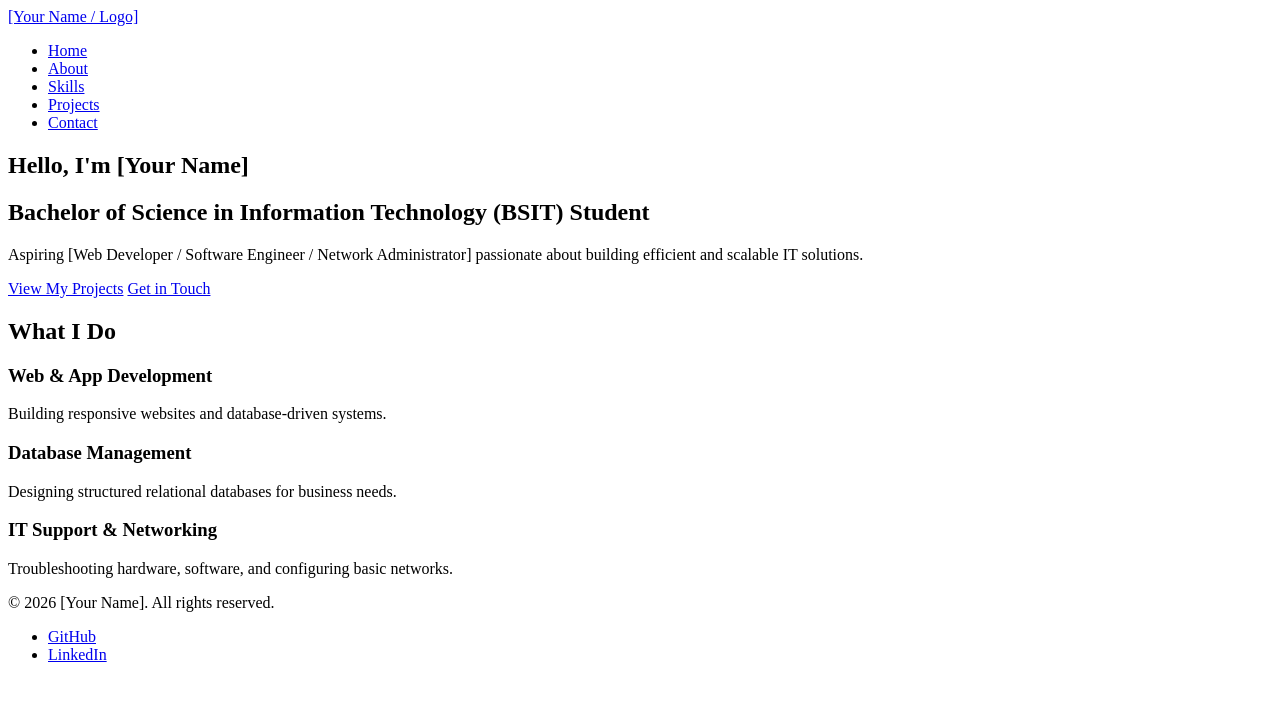
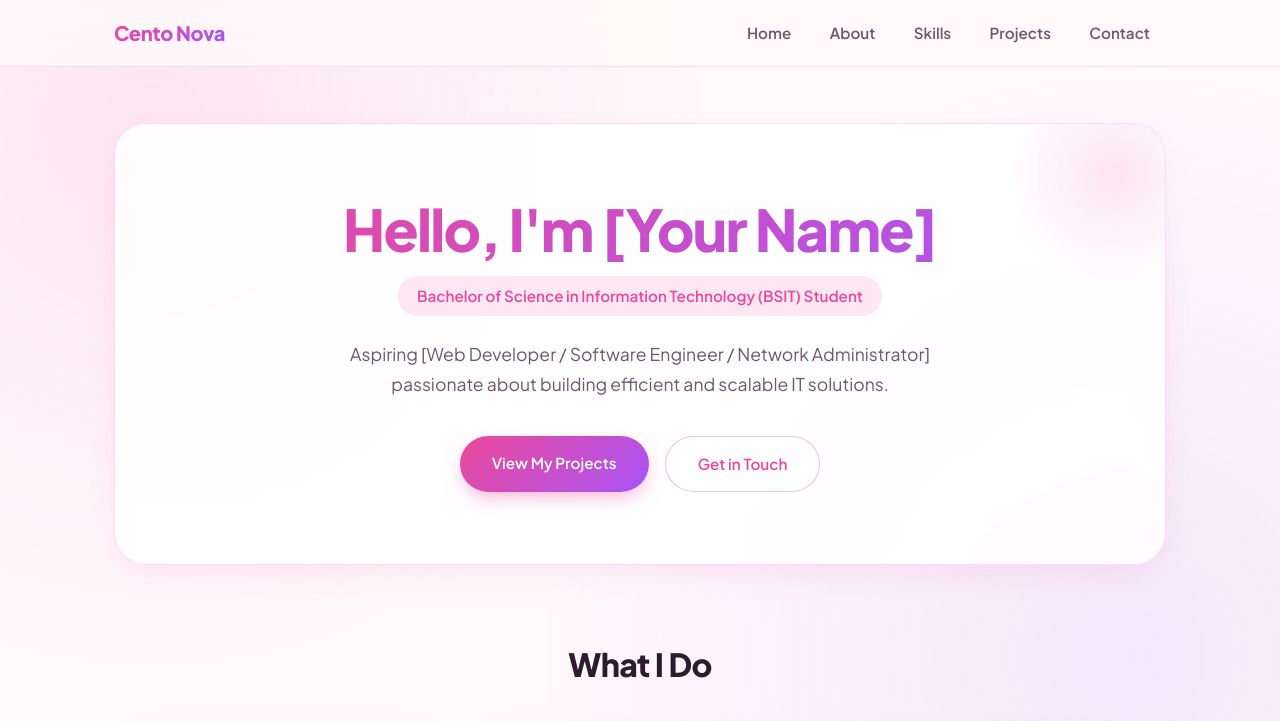
Before and after one commit to cento-nova/cento-projects-1, a plain HTML site: page index.html in a window 1280 px wide. Shown: the top 721 px of the page. Drawn offline with Linux system fonts and the light colour scheme.

Commit message:
adding design of home page, contact, skills, abuot and projects

```diff
--- /dev/null
+++ b/assets/index.css
@@ -0,0 +1,335 @@
+/* Import Modern Google Font */
+@import url('https://fonts.googleapis.com/css2?family=Plus+Jakarta+Sans:wght@400;500;600;700;800&display=swap');
+
+/* Color Palette & Variables (Consistent across all pages) */
+:root {
+    --bg-main: #fff9fb;
+    --bg-card: rgba(255, 255, 255, 0.85);
+    --text-dark: #2d1b2e;
+    --text-muted: #6e566f;
+    --accent-pink: #ec4899;
+    --accent-rose: #f43f5e;
+    --accent-lavender: #a855f7;
+    --soft-blush: #fce7f3;
+    --border-soft: rgba(236, 72, 153, 0.16);
+    --shadow-soft: 0 12px 35px -10px rgba(236, 72, 153, 0.15);
+    --gradient-primary: linear-gradient(135deg, #ec4899, #a855f7);
+}
+
+/* Reset & Base Styles */
+* {
+    margin: 0;
+    padding: 0;
+    box-sizing: border-box;
+}
+
+body {
+    font-family: 'Plus Jakarta Sans', -apple-system, BlinkMacSystemFont, sans-serif;
+    color: var(--text-dark);
+    background-color: var(--bg-main);
+    background-image:
+        radial-gradient(circle at 12% 15%, rgba(244, 114, 182, 0.15) 0%, transparent 42%),
+        radial-gradient(circle at 88% 82%, rgba(192, 132, 252, 0.16) 0%, transparent 45%);
+    background-attachment: fixed;
+    line-height: 1.7;
+    min-height: 100vh;
+    display: flex;
+    flex-direction: column;
+}
+
+/* Sticky Glassmorphism Navigation */
+header {
+    position: sticky;
+    top: 0;
+    z-index: 100;
+    background: rgba(255, 249, 251, 0.82);
+    backdrop-filter: blur(14px);
+    -webkit-backdrop-filter: blur(14px);
+    border-bottom: 1px solid var(--border-soft);
+}
+
+nav {
+    max-width: 1100px;
+    margin: 0 auto;
+    padding: 1rem 1.5rem;
+    display: flex;
+    justify-content: space-between;
+    align-items: center;
+    flex-wrap: wrap;
+    gap: 1rem;
+}
+
+/* Brand / Logo */
+nav > a {
+    font-size: 1.25rem;
+    font-weight: 800;
+    text-decoration: none;
+    background: var(--gradient-primary);
+    -webkit-background-clip: text;
+    -webkit-text-fill-color: transparent;
+    letter-spacing: -0.02em;
+}
+
+/* Nav Links */
+nav ul {
+    list-style: none;
+    display: flex;
+    gap: 0.4rem;
+    flex-wrap: wrap;
+}
+
+nav ul li a {
+    text-decoration: none;
+    color: var(--text-muted);
+    font-weight: 600;
+    font-size: 0.95rem;
+    padding: 0.5rem 1rem;
+    border-radius: 999px;
+    transition: all 0.25s ease;
+}
+
+nav ul li a:hover {
+    background-color: var(--soft-blush);
+    color: var(--accent-pink);
+}
+
+/* Main Container */
+main {
+    flex: 1;
+    width: 100%;
+    max-width: 1100px;
+    margin: 0 auto;
+    padding: 3.5rem 1.5rem 5rem;
+}
+
+/* =========================================
+   HERO SECTION (#hero)
+   ========================================= */
+#hero {
+    text-align: center;
+    padding: 4.5rem 2rem;
+    background: var(--bg-card);
+    border: 1px solid var(--border-soft);
+    border-radius: 32px;
+    box-shadow: var(--shadow-soft);
+    backdrop-filter: blur(12px);
+    margin-bottom: 4.5rem;
+    position: relative;
+    overflow: hidden;
+}
+
+#hero::before {
+    content: "";
+    position: absolute;
+    top: -60px;
+    right: -60px;
+    width: 220px;
+    height: 220px;
+    background: radial-gradient(circle, rgba(236, 72, 153, 0.14), transparent 70%);
+    pointer-events: none;
+}
+
+#hero h1 {
+    font-size: clamp(2.2rem, 5vw, 3.6rem);
+    font-weight: 800;
+    letter-spacing: -0.03em;
+    line-height: 1.15;
+    margin-bottom: 0.85rem;
+    background: var(--gradient-primary);
+    -webkit-background-clip: text;
+    -webkit-text-fill-color: transparent;
+}
+
+#hero h2 {
+    display: inline-block;
+    font-size: 0.95rem;
+    font-weight: 600;
+    color: var(--accent-pink);
+    background-color: var(--soft-blush);
+    padding: 0.45rem 1.2rem;
+    border-radius: 999px;
+    margin-bottom: 1.5rem;
+}
+
+#hero p {
+    max-width: 620px;
+    margin: 0 auto 2.25rem;
+    color: var(--text-muted);
+    font-size: 1.1rem;
+}
+
+#hero div {
+    display: flex;
+    justify-content: center;
+    gap: 1rem;
+    flex-wrap: wrap;
+}
+
+#hero div a {
+    text-decoration: none;
+    font-weight: 600;
+    font-size: 0.95rem;
+    padding: 0.9rem 2rem;
+    border-radius: 999px;
+    transition: transform 0.25s ease, box-shadow 0.25s ease, background-color 0.25s ease;
+}
+
+/* Primary Pill CTA Button */
+#hero div a:first-child {
+    background: var(--gradient-primary);
+    color: #ffffff;
+    box-shadow: 0 8px 20px -6px rgba(236, 72, 153, 0.5);
+}
+
+#hero div a:first-child:hover {
+    transform: translateY(-3px);
+    box-shadow: 0 12px 26px -6px rgba(236, 72, 153, 0.65);
+}
+
+/* Secondary Outline Pill CTA Button */
+#hero div a:last-child {
+    background: #ffffff;
+    color: var(--accent-pink);
+    border: 1.5px solid rgba(236, 72, 153, 0.35);
+}
+
+#hero div a:last-child:hover {
+    background: var(--soft-blush);
+    transform: translateY(-3px);
+}
+
+/* =========================================
+   OVERVIEW SECTION (#overview)
+   ========================================= */
+#overview {
+    display: grid;
+    grid-template-columns: repeat(auto-fit, minmax(260px, 1fr));
+    gap: 1.5rem;
+    counter-reset: card;
+}
+
+#overview h2 {
+    grid-column: 1 / -1;
+    text-align: center;
+    font-size: 2rem;
+    font-weight: 800;
+    letter-spacing: -0.02em;
+    margin-bottom: 0.5rem;
+    color: var(--text-dark);
+}
+
+#overview article {
+    counter-increment: card;
+    background: var(--bg-card);
+    border: 1px solid var(--border-soft);
+    border-radius: 24px;
+    padding: 2rem;
+    box-shadow: var(--shadow-soft);
+    backdrop-filter: blur(10px);
+    transition: transform 0.3s ease, border-color 0.3s ease, box-shadow 0.3s ease;
+    position: relative;
+    overflow: hidden;
+}
+
+/* Top Gradient Accent Line */
+#overview article::before {
+    content: "";
+    position: absolute;
+    top: 0;
+    left: 0;
+    width: 100%;
+    height: 4px;
+    background: var(--gradient-primary);
+    opacity: 0.85;
+}
+
+#overview article:hover {
+    transform: translateY(-6px);
+    border-color: rgba(236, 72, 153, 0.4);
+    box-shadow: 0 18px 40px -12px rgba(236, 72, 153, 0.22);
+}
+
+/* Modern Numbered Pill Badge (01, 02, 03) */
+#overview article h3::before {
+    content: "0" counter(card);
+    display: block;
+    width: fit-content;
+    font-size: 0.75rem;
+    font-weight: 700;
+    color: var(--accent-pink);
+    background: var(--soft-blush);
+    padding: 0.25rem 0.7rem;
+    border-radius: 999px;
+    margin-bottom: 0.85rem;
+    letter-spacing: 0.04em;
+}
+
+#overview article h3 {
+    font-size: 1.2rem;
+    font-weight: 700;
+    margin-bottom: 0.6rem;
+    color: var(--text-dark);
+}
+
+#overview article p {
+    color: var(--text-muted);
+    font-size: 0.95rem;
+}
+
+/* =========================================
+   FOOTER
+   ========================================= */
+footer {
+    border-top: 1px solid var(--border-soft);
+    background: rgba(255, 255, 255, 0.6);
+    padding: 1.75rem 1.5rem;
+    text-align: center;
+}
+
+footer p {
+    color: var(--text-muted);
+    font-size: 0.9rem;
+    margin-bottom: 0.6rem;
+}
+
+footer ul {
+    list-style: none;
+    display: flex;
+    justify-content: center;
+    gap: 1.25rem;
+}
+
+footer ul li a {
+    text-decoration: none;
+    color: var(--accent-pink);
+    font-weight: 600;
+    font-size: 0.9rem;
+    transition: color 0.2s ease;
+}
+
+footer ul li a:hover {
+    color: var(--accent-lavender);
+}
+
+/* =========================================
+   MOBILE RESPONSIVENESS
+   ========================================= */
+@media (max-width: 768px) {
+    nav {
+        flex-direction: column;
+        text-align: center;
+    }
+
+    nav ul {
+        justify-content: center;
+    }
+
+    main {
+        padding: 2.5rem 1.25rem 4rem;
+    }
+
+    #hero {
+        padding: 3rem 1.25rem;
+        margin-bottom: 3rem;
+    }
+}
--- /dev/null
+++ b/assets/projects.css
@@ -0,0 +1,330 @@
+/* Import Modern Google Font */
+@import url('https://fonts.googleapis.com/css2?family=Plus+Jakarta+Sans:wght@400;500;600;700;800&display=swap');
+
+/* Color Palette & Variables (Consistent across all pages) */
+:root {
+    --bg-main: #fff9fb;
+    --bg-card: rgba(255, 255, 255, 0.85);
+    --text-dark: #2d1b2e;
+    --text-muted: #6e566f;
+    --accent-pink: #ec4899;
+    --accent-rose: #f43f5e;
+    --accent-lavender: #a855f7;
+    --soft-blush: #fce7f3;
+    --border-soft: rgba(236, 72, 153, 0.16);
+    --shadow-soft: 0 12px 35px -10px rgba(236, 72, 153, 0.15);
+    --gradient-primary: linear-gradient(135deg, #ec4899, #a855f7);
+}
+
+/* Reset & Base Styles */
+* {
+    margin: 0;
+    padding: 0;
+    box-sizing: border-box;
+}
+
+body {
+    font-family: 'Plus Jakarta Sans', -apple-system, BlinkMacSystemFont, sans-serif;
+    color: var(--text-dark);
+    background-color: var(--bg-main);
+    background-image:
+        radial-gradient(circle at 12% 15%, rgba(244, 114, 182, 0.14) 0%, transparent 42%),
+        radial-gradient(circle at 88% 82%, rgba(192, 132, 252, 0.16) 0%, transparent 45%);
+    background-attachment: fixed;
+    line-height: 1.7;
+    min-height: 100vh;
+    display: flex;
+    flex-direction: column;
+}
+
+/* Sticky Glassmorphism Navigation */
+header {
+    position: sticky;
+    top: 0;
+    z-index: 100;
+    background: rgba(255, 249, 251, 0.82);
+    backdrop-filter: blur(14px);
+    -webkit-backdrop-filter: blur(14px);
+    border-bottom: 1px solid var(--border-soft);
+}
+
+nav {
+    max-width: 1100px;
+    margin: 0 auto;
+    padding: 1rem 1.5rem;
+    display: flex;
+    justify-content: space-between;
+    align-items: center;
+    flex-wrap: wrap;
+    gap: 1rem;
+}
+
+/* Brand / Logo */
+nav > a {
+    font-size: 1.25rem;
+    font-weight: 800;
+    text-decoration: none;
+    background: var(--gradient-primary);
+    -webkit-background-clip: text;
+    -webkit-text-fill-color: transparent;
+    letter-spacing: -0.02em;
+}
+
+/* Nav Links */
+nav ul {
+    list-style: none;
+    display: flex;
+    gap: 0.4rem;
+    flex-wrap: wrap;
+}
+
+nav ul li a {
+    text-decoration: none;
+    color: var(--text-muted);
+    font-weight: 600;
+    font-size: 0.95rem;
+    padding: 0.5rem 1rem;
+    border-radius: 999px;
+    transition: all 0.25s ease;
+}
+
+nav ul li a:hover {
+    background-color: var(--soft-blush);
+    color: var(--accent-pink);
+}
+
+/* Main Container */
+main {
+    flex: 1;
+    width: 100%;
+    max-width: 1100px;
+    margin: 0 auto;
+    padding: 3.5rem 1.5rem 5rem;
+}
+
+/* =========================================
+   PROJECTS HEADER (#projects-header)
+   ========================================= */
+#projects-header {
+    text-align: center;
+    margin-bottom: 3rem;
+}
+
+#projects-header h1 {
+    font-size: clamp(2.2rem, 4.5vw, 3rem);
+    font-weight: 800;
+    letter-spacing: -0.03em;
+    margin-bottom: 0.6rem;
+    background: var(--gradient-primary);
+    -webkit-background-clip: text;
+    -webkit-text-fill-color: transparent;
+}
+
+#projects-header p {
+    max-width: 600px;
+    margin: 0 auto;
+    color: var(--text-muted);
+    font-size: 1.05rem;
+}
+
+/* =========================================
+   PROJECT CARDS GRID (#project-list)
+   ========================================= */
+#project-list {
+    display: grid;
+    grid-template-columns: repeat(auto-fit, minmax(300px, 1fr));
+    gap: 2rem;
+}
+
+#project-list article {
+    background: var(--bg-card);
+    border: 1px solid var(--border-soft);
+    border-radius: 26px;
+    padding: 1.5rem;
+    box-shadow: var(--shadow-soft);
+    backdrop-filter: blur(10px);
+    display: flex;
+    flex-direction: column;
+    position: relative;
+    overflow: hidden;
+    transition: transform 0.3s ease, border-color 0.3s ease, box-shadow 0.3s ease;
+}
+
+/* Top Gradient Accent Bar */
+#project-list article::before {
+    content: "";
+    position: absolute;
+    top: 0;
+    left: 0;
+    width: 100%;
+    height: 4px;
+    background: var(--gradient-primary);
+    opacity: 0.85;
+}
+
+#project-list article:hover {
+    transform: translateY(-6px);
+    border-color: rgba(236, 72, 153, 0.4);
+    box-shadow: 0 18px 40px -12px rgba(236, 72, 153, 0.22);
+}
+
+/* Project Screenshot Image */
+#project-list article img {
+    width: 100%;
+    height: 195px;
+    object-fit: cover;
+    border-radius: 18px;
+    margin-bottom: 1.25rem;
+    border: 1px solid var(--border-soft);
+    background: linear-gradient(135deg, #fce7f3, #f3e8ff);
+}
+
+/* Project Title */
+#project-list article h2 {
+    font-size: 1.25rem;
+    font-weight: 700;
+    line-height: 1.35;
+    color: var(--text-dark);
+    margin-bottom: 0.75rem;
+}
+
+/* Project Paragraphs */
+#project-list article p {
+    font-size: 0.94rem;
+    color: var(--text-muted);
+    margin-bottom: 0.85rem;
+}
+
+#project-list article p strong {
+    color: var(--accent-pink);
+    font-weight: 700;
+}
+
+/* Role Badge Style (1st paragraph) */
+#project-list article p:nth-of-type(1) {
+    display: inline-block;
+    width: fit-content;
+    max-width: 100%;
+    font-size: 0.84rem;
+    background: var(--soft-blush);
+    color: #9d174d;
+    padding: 0.35rem 0.85rem;
+    border-radius: 12px;
+}
+
+#project-list article p:nth-of-type(1) strong {
+    color: #be185d;
+}
+
+/* Tech Stack / Tools Box (3rd paragraph) */
+#project-list article p:nth-of-type(3) {
+    background: rgba(243, 232, 255, 0.5);
+    border: 1px solid rgba(168, 85, 247, 0.15);
+    padding: 0.65rem 0.95rem;
+    border-radius: 14px;
+    font-size: 0.86rem;
+    color: var(--text-dark);
+}
+
+#project-list article p:nth-of-type(3) strong {
+    color: var(--accent-lavender);
+}
+
+/* Action Buttons Container */
+#project-list article div {
+    margin-top: auto;
+    padding-top: 0.75rem;
+    display: flex;
+    flex-wrap: wrap;
+    gap: 0.65rem;
+}
+
+#project-list article div a {
+    text-decoration: none;
+    font-size: 0.88rem;
+    font-weight: 600;
+    padding: 0.65rem 1.25rem;
+    border-radius: 999px;
+    transition: transform 0.25s ease, box-shadow 0.25s ease, background-color 0.25s ease;
+}
+
+/* Primary Link Button */
+#project-list article div a:first-child {
+    background: var(--gradient-primary);
+    color: #ffffff;
+    box-shadow: 0 6px 16px -5px rgba(236, 72, 153, 0.45);
+}
+
+#project-list article div a:first-child:hover {
+    transform: translateY(-2px);
+    box-shadow: 0 10px 20px -5px rgba(236, 72, 153, 0.6);
+}
+
+/* Secondary Link Button (e.g., Live Demo) */
+#project-list article div a:nth-child(2) {
+    background: #ffffff;
+    color: var(--accent-pink);
+    border: 1.5px solid rgba(236, 72, 153, 0.35);
+}
+
+#project-list article div a:nth-child(2):hover {
+    background: var(--soft-blush);
+    transform: translateY(-2px);
+}
+
+/* =========================================
+   FOOTER
+   ========================================= */
+footer {
+    border-top: 1px solid var(--border-soft);
+    background: rgba(255, 255, 255, 0.6);
+    padding: 1.75rem 1.5rem;
+    text-align: center;
+}
+
+footer p {
+    color: var(--text-muted);
+    font-size: 0.9rem;
+    margin-bottom: 0.6rem;
+}
+
+footer ul {
+    list-style: none;
+    display: flex;
+    justify-content: center;
+    gap: 1.25rem;
+}
+
+footer ul li a {
+    text-decoration: none;
+    color: var(--accent-pink);
+    font-weight: 600;
+    font-size: 0.9rem;
+    transition: color 0.2s ease;
+}
+
+footer ul li a:hover {
+    color: var(--accent-lavender);
+}
+
+/* =========================================
+   MOBILE RESPONSIVENESS
+   ========================================= */
+@media (max-width: 768px) {
+    nav {
+        flex-direction: column;
+        text-align: center;
+    }
+
+    nav ul {
+        justify-content: center;
+    }
+
+    main {
+        padding: 2.5rem 1.25rem 4rem;
+    }
+
+    #project-list {
+        grid-template-columns: 1fr;
+    }
+}
--- a/index.html
+++ b/index.html
@@ -3,14 +3,14 @@
 <head>
     <meta charset="UTF-8">
     <meta name="viewport" content="width=device-width, initial-scale=1.0">
-    <title>Home | [Your Name] - BSIT Portfolio</title>
-    <!-- <link rel="stylesheet" href="style.css"> -->
+    <title>Cento Nova - BSIT Portfolio</title>
+    <link rel="stylesheet" href="assets/index.css">
 </head>
 <body>
 
     <header>
         <nav>
-            <a href="index.html">[Your Name / Logo]</a>
+            <a href="index.html">Cento Nova</a>
             <ul>
                 <li><a href="index.html">Home</a></li>
                 <li><a href="about.html">About</a></li>
```
Also changed, not shown: projects.html (+1 -1 lines).
